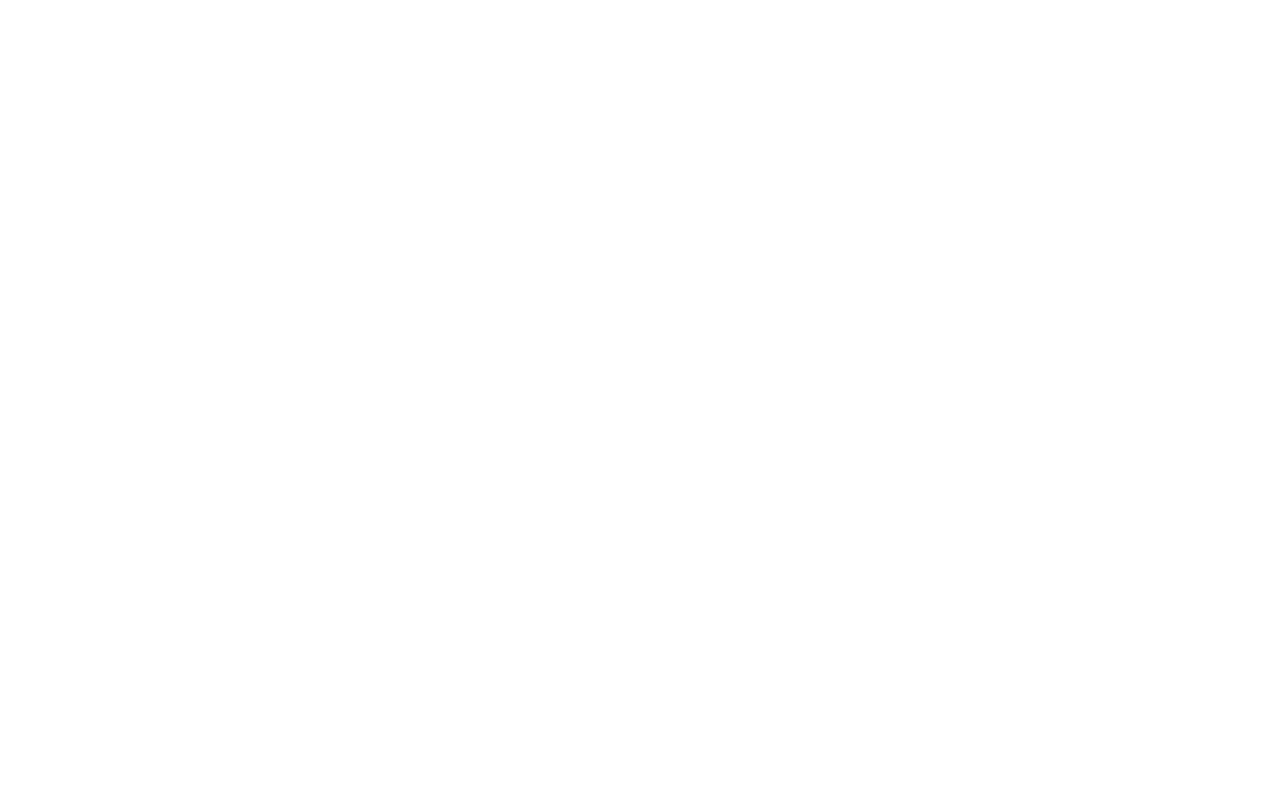
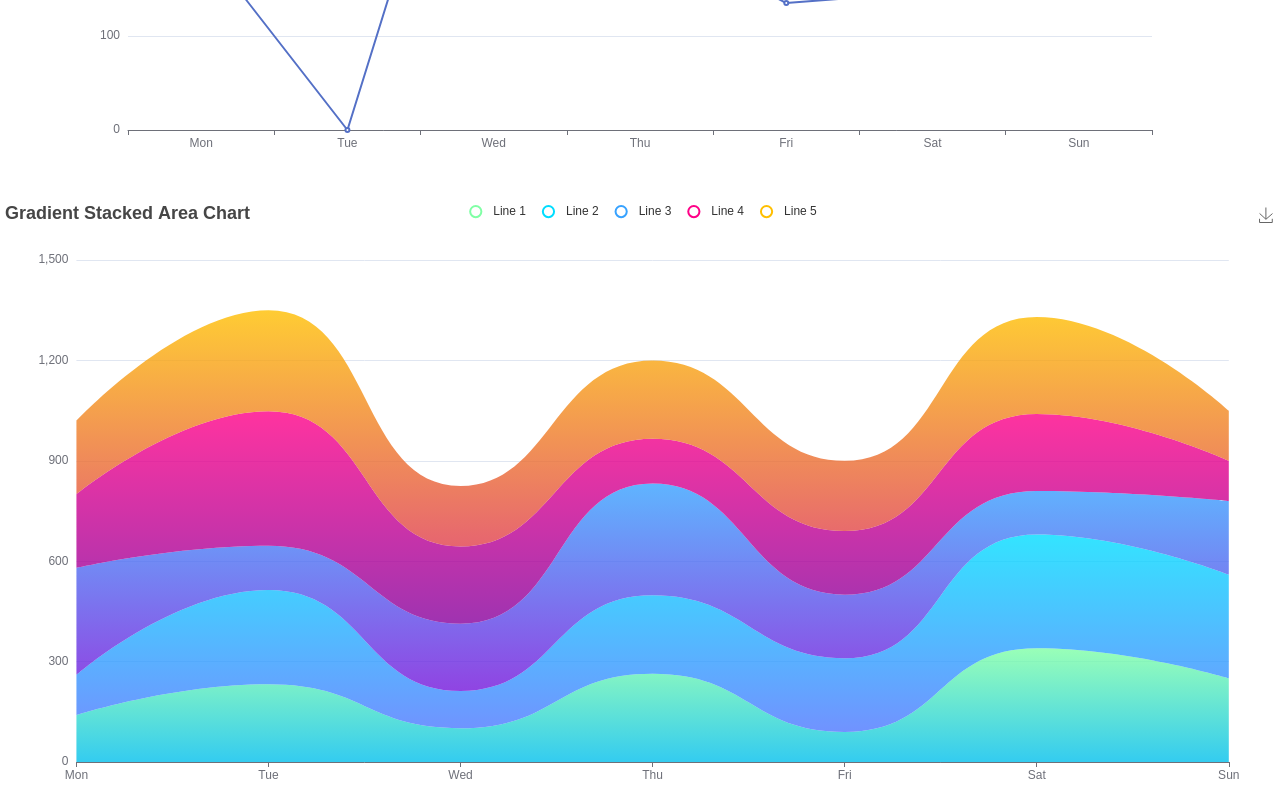
Before and after one commit to xiaoguo-ui/vite-ts-element-plus, a Vue app: page /test-echarts in a window 1280 px wide. Before the commit this address had no page. Shown: the part 400-1200 px from the top of the page. Before the commit the page ends 800 px from the top, so only its background shows below. Built offline with nearby package versions, Linux system fonts and the light colour scheme.

Commit message:
添加echarts

```diff
--- a/package.json
+++ b/package.json
@@ -12,6 +12,7 @@
   },
   "dependencies": {
     "@element-plus/icons-vue": "^2.1.0",
+    "echarts": "^5.4.2",
     "element-plus": "^2.3.7",
     "normalize.css": "^8.0.1",
     "pinia": "^2.1.3",
--- a/src/App.vue
+++ b/src/App.vue
@@ -1,3 +1,11 @@
 <template>
+  <!--  <router-view v-slot="{ Component }">-->
+  <!--    &lt;!&ndash;    <keep-alive>&ndash;&gt;-->
+  <!--    &lt;!&ndash;      <component :is="Component" />&ndash;&gt;-->
+  <!--    &lt;!&ndash;    </keep-alive>&ndash;&gt;-->
+
+  <!--    <component :is="Component" />-->
+  <!--  </router-view>-->
   <router-view></router-view>
 </template>
+<script setup></script>
--- /dev/null
+++ b/src/components/en-base-echarts/index.ts
@@ -0,0 +1,3 @@
+import EnBaseEcharts from './src/index.vue'
+
+export default EnBaseEcharts
--- /dev/null
+++ b/src/components/en-base-echarts/src/index.vue
@@ -0,0 +1,36 @@
+<template>
+  <div :style="{ ...style }" :ref="service.setEchartsDivRef.bind(service)"></div>
+</template>
+
+<script setup lang="ts">
+  import { onBeforeUnmount } from 'vue'
+  import Service from '@/components/en-base-echarts/src/service'
+  import { EChartsOption } from 'echarts'
+
+  interface Props {
+    option: EChartsOption
+    style?: {
+      width: string
+      height: string
+    }
+  }
+
+  const props = withDefaults(defineProps<Props>(), {
+    style: {
+      width: '100%',
+      height: '600px'
+    }
+  })
+
+  const service = new Service()
+
+  //监听props值的变化，更新图表
+  service.watchOption(props.option)
+  // 销毁以及移除事件监听
+  service.destroy()
+
+  // 暴露当前的Echarts实例
+  defineExpose({
+    curEchartsInstance: service.echarts
+  })
+</script>
--- /dev/null
+++ b/src/components/en-base-echarts/src/service/echarts.ts
@@ -0,0 +1,32 @@
+import * as echarts from 'echarts'
+import { ECharts, EChartsOption } from 'echarts'
+
+class Echarts {
+  chartInstance: ECharts
+
+  constructor(element: HTMLElement) {
+    this.chartInstance = echarts.init(element)
+  }
+
+  // 设置option
+  setOptions(options: EChartsOption) {
+    this.chartInstance.setOption(options)
+  }
+
+  // 更新图表大小
+  updateSize() {
+    this.chartInstance.resize()
+  }
+
+  // 添加图表的resize事件
+  addEventResize() {
+    window.addEventListener('resize', this.updateSize.bind(this))
+  }
+
+  destroyEcharts() {
+    this.chartInstance.dispose()
+    window.removeEventListener('resize', this.updateSize.bind(this))
+  }
+}
+
+export default Echarts
--- /dev/null
+++ b/src/components/en-base-echarts/src/service/index.ts
@@ -0,0 +1,42 @@
+import { shallowRef, watch, onBeforeUnmount } from 'vue'
+import Echarts from './echarts.ts'
+import { EChartsOption } from 'echarts'
+
+class Service {
+  echarts = shallowRef<Echarts | null>(null)
+
+  // 设置Echarts容器
+  setEchartsDivRef(el: HTMLDivElement | null) {
+    // 有元素，就需要设置实例
+    if (el) {
+      this.echarts.value = new Echarts(el)
+      this.echarts.value.addEventResize()
+    }
+  }
+
+  /**
+   *  监听option值的变化
+   * @param option echarts的option
+   */
+  watchOption(option: EChartsOption) {
+    watch(
+      () => [option, this.echarts.value],
+      ([newOption, newEcharts]) => {
+        if (!newEcharts) return
+        this.echarts.value!.setOptions(newOption as EChartsOption)
+      },
+      {
+        immediate: true,
+        deep: true
+      }
+    )
+  }
+
+  destroy() {
+    onBeforeUnmount(() => {
+      this.echarts.value?.destroyEcharts()
+    })
+  }
+}
+
+export default Service
--- a/src/router/index.ts
+++ b/src/router/index.ts
@@ -3,7 +3,7 @@
 const routes: RouteRecordRaw[] = [
   {
     path: '',
-    redirect: '/test-message-box'
+    redirect: '/test-echarts'
   },
   {
     path: '/test-tab',
@@ -20,6 +20,10 @@
   {
     path: '/test-message-box',
     component: () => import('@/views/test-message-box/index.vue')
+  },
+  {
+    path: '/test-echarts',
+    component: () => import('@/views/test-echarts/index.vue')
   }
 ]
 
--- /dev/null
+++ b/src/views/test-echarts/index.vue
@@ -0,0 +1,213 @@
+<template>
+  <EnBaseEcharts :option="option1"></EnBaseEcharts>
+  <EnBaseEcharts :option="option2"></EnBaseEcharts>
+</template>
+
+<script setup lang="ts">
+  import { computed } from 'vue'
+  import EnBaseEcharts from '@/components/en-base-echarts'
+  import * as echarts from 'echarts'
+
+  const option1 = computed(() => {
+    return {
+      xAxis: {
+        type: 'category',
+        data: ['Mon', 'Tue', 'Wed', 'Thu', 'Fri', 'Sat', 'Sun']
+      },
+      yAxis: {
+        type: 'value'
+      },
+      series: [
+        {
+          data: [200, 0, 500, 218, 135, 147, 260],
+          type: 'line'
+        }
+      ]
+    }
+  })
+
+  const option2 = computed(() => {
+    return {
+      color: ['#80FFA5', '#00DDFF', '#37A2FF', '#FF0087', '#FFBF00'],
+      title: {
+        text: 'Gradient Stacked Area Chart'
+      },
+      tooltip: {
+        trigger: 'axis',
+        axisPointer: {
+          type: 'cross',
+          label: {
+            backgroundColor: '#6a7985'
+          }
+        }
+      },
+      legend: {
+        data: ['Line 1', 'Line 2', 'Line 3', 'Line 4', 'Line 5']
+      },
+      toolbox: {
+        feature: {
+          saveAsImage: {}
+        }
+      },
+      grid: {
+        left: '3%',
+        right: '4%',
+        bottom: '3%',
+        containLabel: true
+      },
+      xAxis: [
+        {
+          type: 'category',
+          boundaryGap: false,
+          data: ['Mon', 'Tue', 'Wed', 'Thu', 'Fri', 'Sat', 'Sun']
+        }
+      ],
+      yAxis: [
+        {
+          type: 'value'
+        }
+      ],
+      series: [
+        {
+          name: 'Line 1',
+          type: 'line',
+          stack: 'Total',
+          smooth: true,
+          lineStyle: {
+            width: 0
+          },
+          showSymbol: false,
+          areaStyle: {
+            opacity: 0.8,
+            color: new echarts.graphic.LinearGradient(0, 0, 0, 1, [
+              {
+                offset: 0,
+                color: 'rgb(128, 255, 165)'
+              },
+              {
+                offset: 1,
+                color: 'rgb(1, 191, 236)'
+              }
+            ])
+          },
+          emphasis: {
+            focus: 'series'
+          },
+          data: [140, 232, 101, 264, 90, 340, 250]
+        },
+        {
+          name: 'Line 2',
+          type: 'line',
+          stack: 'Total',
+          smooth: true,
+          lineStyle: {
+            width: 0
+          },
+          showSymbol: false,
+          areaStyle: {
+            opacity: 0.8,
+            color: new echarts.graphic.LinearGradient(0, 0, 0, 1, [
+              {
+                offset: 0,
+                color: 'rgb(0, 221, 255)'
+              },
+              {
+                offset: 1,
+                color: 'rgb(77, 119, 255)'
+              }
+            ])
+          },
+          emphasis: {
+            focus: 'series'
+          },
+          data: [120, 282, 111, 234, 220, 340, 310]
+        },
+        {
+          name: 'Line 3',
+          type: 'line',
+          stack: 'Total',
+          smooth: true,
+          lineStyle: {
+            width: 0
+          },
+          showSymbol: false,
+          areaStyle: {
+            opacity: 0.8,
+            color: new echarts.graphic.LinearGradient(0, 0, 0, 1, [
+              {
+                offset: 0,
+                color: 'rgb(55, 162, 255)'
+              },
+              {
+                offset: 1,
+                color: 'rgb(116, 21, 219)'
+              }
+            ])
+          },
+          emphasis: {
+            focus: 'series'
+          },
+          data: [320, 132, 201, 334, 190, 130, 220]
+        },
+        {
+          name: 'Line 4',
+          type: 'line',
+          stack: 'Total',
+          smooth: true,
+          lineStyle: {
+            width: 0
+          },
+          showSymbol: false,
+          areaStyle: {
+            opacity: 0.8,
+            color: new echarts.graphic.LinearGradient(0, 0, 0, 1, [
+              {
+                offset: 0,
+                color: 'rgb(255, 0, 135)'
+              },
+              {
+                offset: 1,
+                color: 'rgb(135, 0, 157)'
+              }
+            ])
+          },
+          emphasis: {
+            focus: 'series'
+          },
+          data: [220, 402, 231, 134, 190, 230, 120]
+        },
+        {
+          name: 'Line 5',
+          type: 'line',
+          stack: 'Total',
+          smooth: true,
+          lineStyle: {
+            width: 0
+          },
+          showSymbol: false,
+          label: {
+            show: true,
+            position: 'top'
+          },
+          areaStyle: {
+            opacity: 0.8,
+            color: new echarts.graphic.LinearGradient(0, 0, 0, 1, [
+              {
+                offset: 0,
+                color: 'rgb(255, 191, 0)'
+              },
+              {
+                offset: 1,
+                color: 'rgb(224, 62, 76)'
+              }
+            ])
+          },
+          emphasis: {
+            focus: 'series'
+          },
+          data: [220, 302, 181, 234, 210, 290, 150]
+        }
+      ]
+    }
+  })
+</script>
```
Also changed, not shown: components.d.ts (+3 -7 lines).
